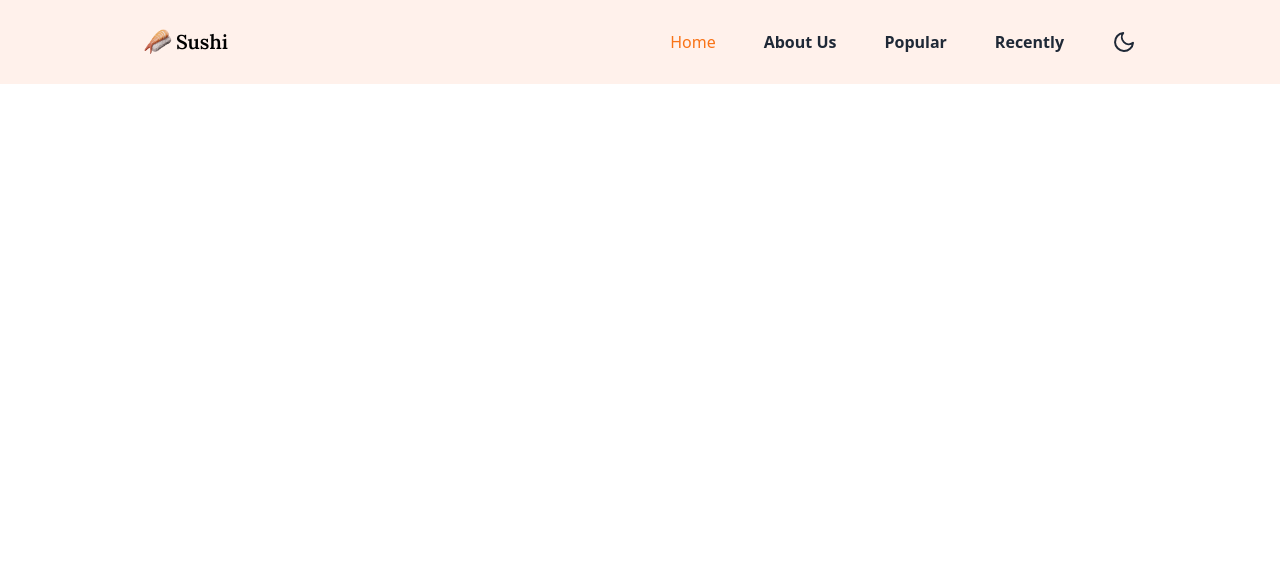
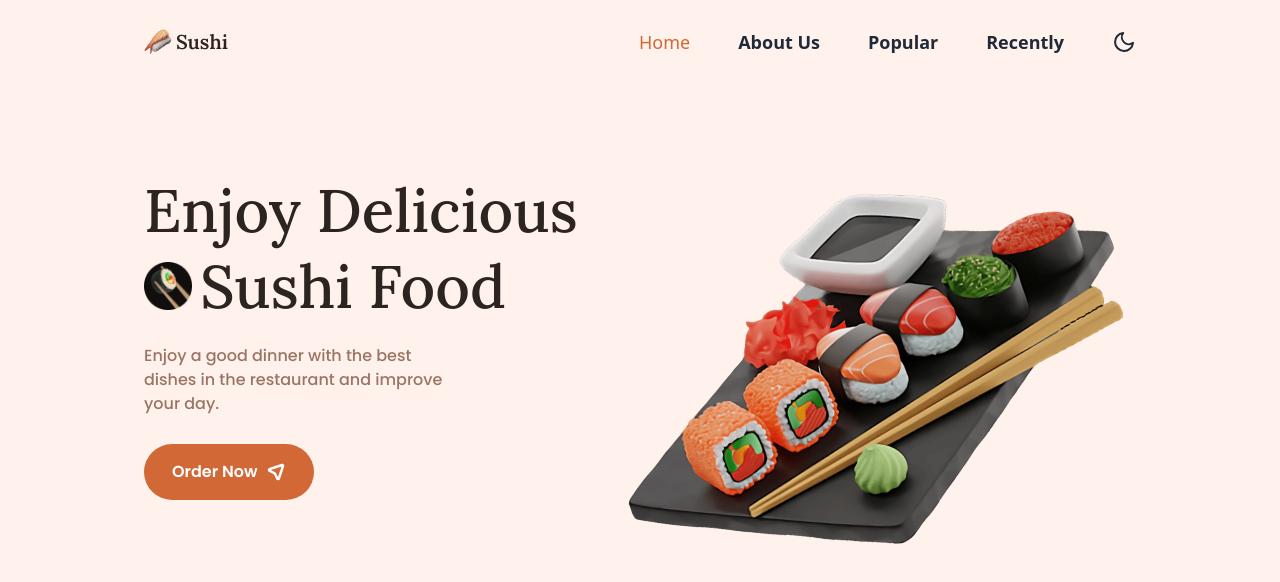
Before and after one commit to coder-kaleb/sushi, a Next.js app: page / in a window 1280 px wide. Shown: the top 582 px of the page. Built offline with nearby package versions, Linux system fonts and the light colour scheme.

Commit message:
hero is finished without responsive

```diff
--- a/app/components/Header.tsx
+++ b/app/components/Header.tsx
@@ -6,23 +6,23 @@ export default function Header() {
     <header className="z-50 py-7">
       <nav className="flex items-center justify-between">
         <div
-          className={`text-md flex text-xl font-semibold transition duration-500 hover:text-orange-500  ${lora.className} gap-1`}
+          className={`text-md flex text-xl font-semibold transition duration-500 hover:text-orange text-light-gray  ${lora.className} gap-1`}
         >
           <img src="logo.png" alt="logo" className="h-7 w-7 object-contain" />
           Sushi
         </div>
         <ul className="flex items-center gap-12  ">
-          <div className="hidden items-center gap-12 md:flex">
-            <li className=" cursor-pointer text-base font-medium capitalize text-orange-500 transition duration-500">
+          <div className="hidden items-center text-lg gap-12 md:flex">
+            <li className=" cursor-pointer  font-medium capitalize text-orange transition duration-500">
               home
             </li>
-            <li className=" cursor-pointer text-base font-semibold capitalize text-gray-800 transition duration-500 hover:text-orange-500">
+            <li className=" cursor-pointer  font-semibold capitalize text-gray-800 transition duration-500 hover:text-orange">
               about us
             </li>
-            <li className=" cursor-pointer text-base font-semibold capitalize text-gray-800 transition duration-500 hover:text-orange-500">
+            <li className=" cursor-pointer  font-semibold capitalize text-gray-800 transition duration-500 hover:text-orange">
               popular
             </li>
-            <li className=" cursor-pointer text-base font-semibold capitalize text-gray-800 transition duration-500 hover:text-orange-500">
+            <li className=" cursor-pointer  font-semibold capitalize text-gray-800 transition duration-500 hover:text-orange">
               recently
             </li>
           </div>
--- a/app/components/Hero.tsx
+++ b/app/components/Hero.tsx
@@ -1,22 +1,49 @@
+import { lora, poppins } from "../fonts";
+import { CiLocationArrow1 } from "react-icons/ci";
 export default function Hero() {
   return (
-    <section>
-      <div>
-        <h1>
-          <span>Enjoy Delicious span</span>
-          <span>
-            <img src="home-sushi-title.png" alt="sushi-img" /> sushi food
-          </span>
-        </h1>
-        <p>
-          Enjoy a good dinner with the best dishes in the restaurant and improve
-          your day.
-        </p>
-        <div>
-          <button>order now</button>
+    <section className="flex min-h-screen pt-24">
+      <div className="container flex gap-7">
+        <div className="flex flex-col gap-7">
+          <h1
+            className={`${lora.className}  flex flex-col gap-4 text-6xl font-medium capitalize text-[#2C2420]`}
+          >
+            <span>enjoy delicious</span>
+            <span className="flex items-center capitalize">
+              <img
+                src="home-sushi-title.png"
+                alt="sushi-img"
+                className="mr-2 h-12 w-12 object-contain"
+              />
+              sushi food
+            </span>
+          </h1>
+          <p
+            className={`max-w-[300px] font-medium ${poppins.className} text-[#9b7564]`}
+          >
+            Enjoy a good dinner with the best dishes in the restaurant and
+            improve your day.
+          </p>
+          <div>
+            <button
+              className={`flex items-center gap-2 rounded-full px-7 py-4 capitalize text-white ${poppins.className} bg-orange group font-semibold`}
+            >
+              order now{" "}
+              <CiLocationArrow1
+                className="relative right-0 h-5 w-5 transition-all group-hover:-right-2"
+                strokeWidth={2}
+              />
+            </button>
+          </div>
+        </div>
+        <div className="max-w-full flex-1 ">
+          <img
+            src="home-sushi-rolls2.png"
+            className="mx-auto h-auto max-w-full -rotate-6 object-contain"
+            alt="hero-image"
+          />
         </div>
       </div>
-      <div></div>
     </section>
   );
 }
--- a/app/layout.tsx
+++ b/app/layout.tsx
@@ -2,11 +2,11 @@ import type { Metadata } from "next";
 import { Inter, Lora, Poppins } from "next/font/google";
 import "./globals.css";
 
-const inter = Inter({ subsets: ["latin"] });
-const poppins = Poppins({
-  subsets: ["latin"],
-  weight: ["100", "200", "400", "500", "600", "700", "800", "300"],
-});
+// const inter = Inter({ subsets: ["latin"] });
+// const poppins = Poppins({
+//   subsets: ["latin"],
+//   weight: ["100", "200", "400", "500", "600", "700", "800", "300"],
+// });
 
 export const metadata: Metadata = {
   title: "Sushi",
--- a/app/page.tsx
+++ b/app/page.tsx
@@ -1,9 +1,11 @@
 import Header from "./components/Header";
+import Hero from "./components/Hero";
 
 export default function Home() {
   return (
     <main className={` bg-[#FFF1EB]  px-4 sm:px-12 md:px-16 lg:px-36`}>
       <Header />
+      <Hero />
     </main>
   );
 }
--- a/tailwind.config.ts
+++ b/tailwind.config.ts
@@ -7,7 +7,12 @@ const config: Config = {
     "./app/**/*.{js,ts,jsx,tsx,mdx}",
   ],
   theme: {
-    extend: {},
+    extend: {
+      colors: {
+        'light-gray': '#2C2420',
+        'orange': '#D36837'
+      }
+    },
   },
   plugins: [],
 };
```
Also changed, not shown: public/home-sushi-rolls2.png (added), 1 other file (tests, documents, lock files or other folders).
